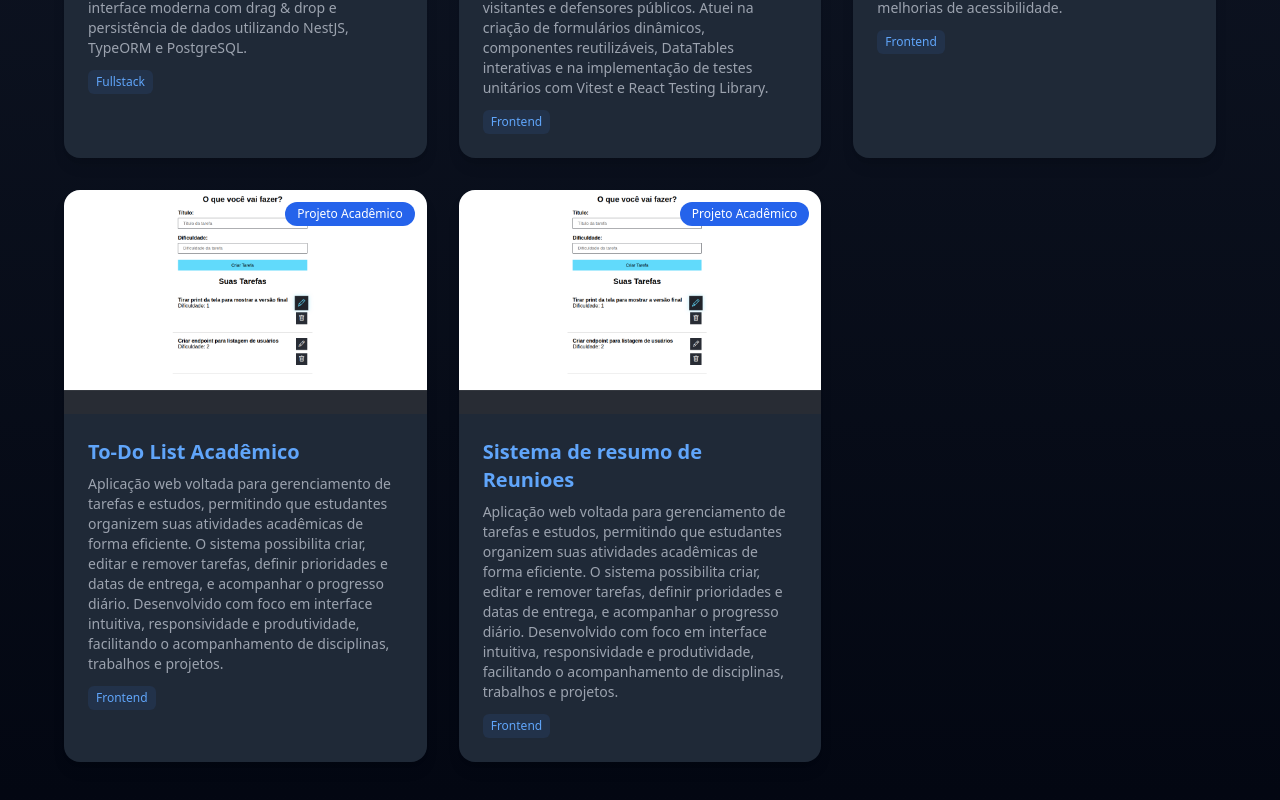
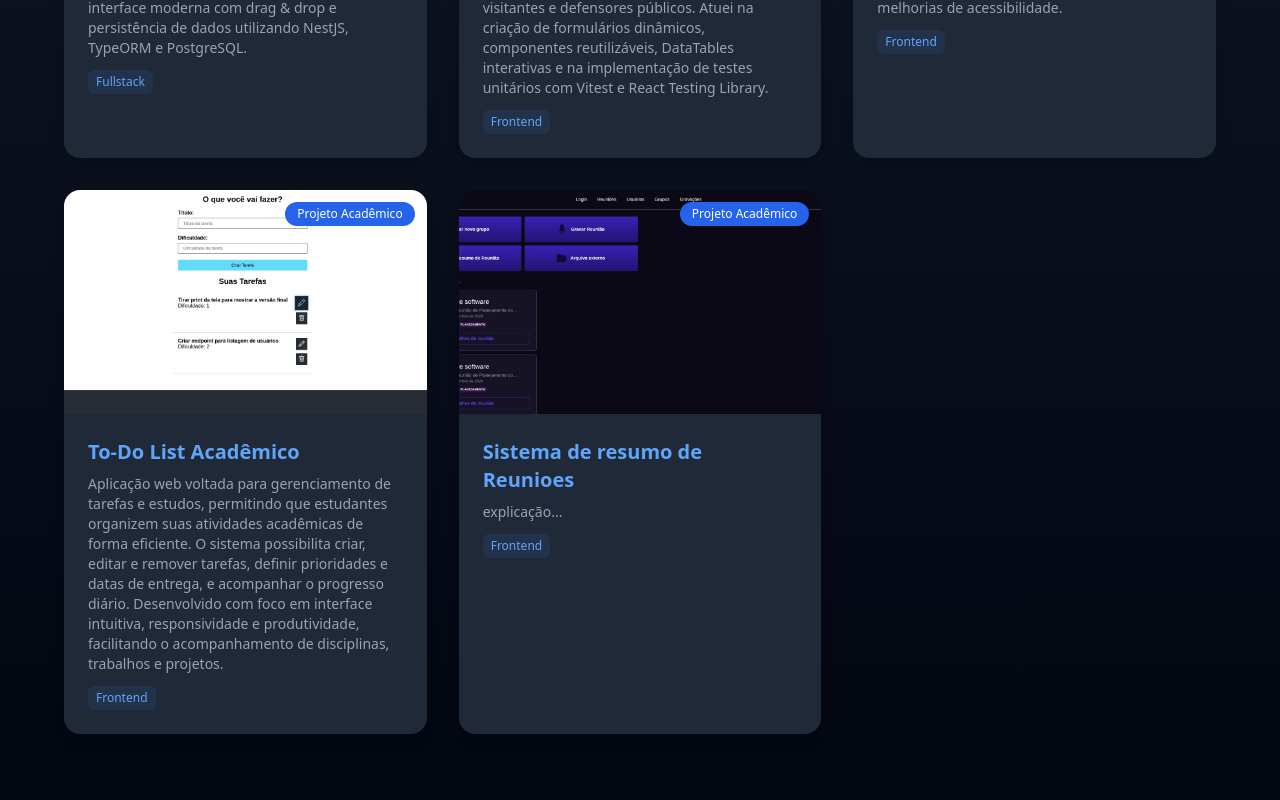
Before and after one commit to Yrmih/portfolio-web, a Next.js app: page / in a window 1280 px wide. Shown: the part 4960-5760 px from the top of the page. Built offline with nearby package versions, Linux system fonts and the light colour scheme.

Commit message:
feat - adicionar mais um projeto no portifolio, projeto echo-meet

```diff
--- a/src/data/projectsData.ts
+++ b/src/data/projectsData.ts
@@ -52,8 +52,8 @@ export const projectsData: Project[] = [
   {
     name: "Sistema de resumo de Reunioes",
     description:
-      "Aplicação web voltada para gerenciamento de tarefas e estudos, permitindo que estudantes organizem suas atividades acadêmicas de forma eficiente. O sistema possibilita criar, editar e remover tarefas, definir prioridades e datas de entrega, e acompanhar o progresso diário. Desenvolvido com foco em interface intuitiva, responsividade e produtividade, facilitando o acompanhamento de disciplinas, trabalhos e projetos.",
-    image: "/img/to-do-list.png",
+      "explicação...",
+    image: "/img/echo-meet.jpeg",
     link: "#",
     techs: ["React.js", "Framer Motion", "Tailwind"],
     stack: ["Frontend"],
```
Also changed, not shown: public/img/echo-meet.jpeg (added).
